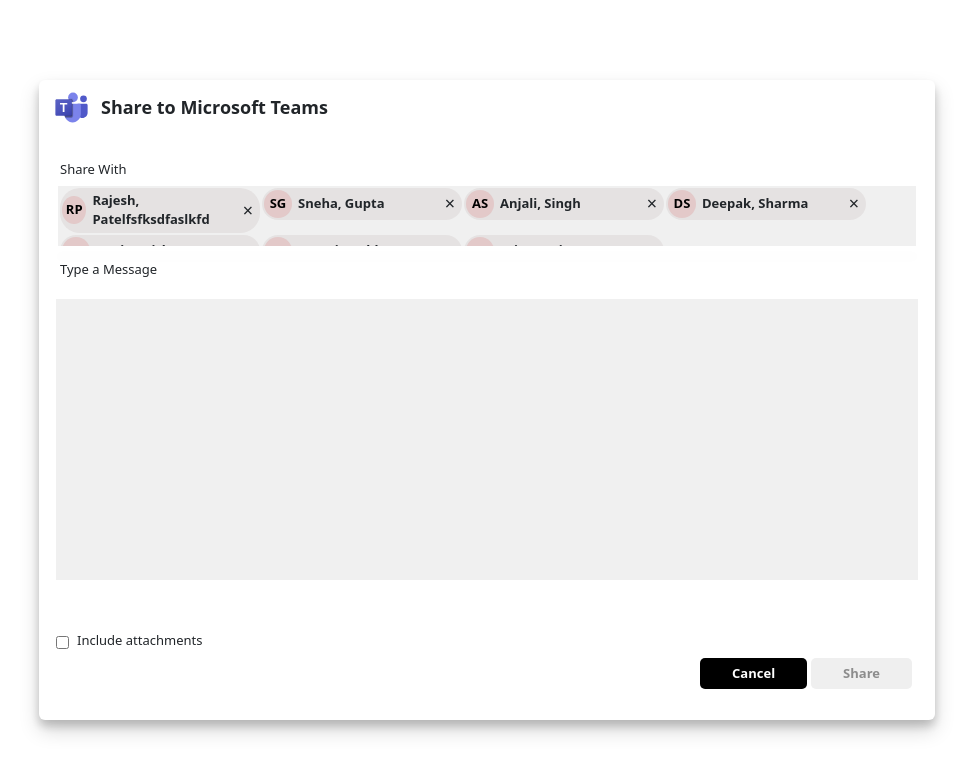
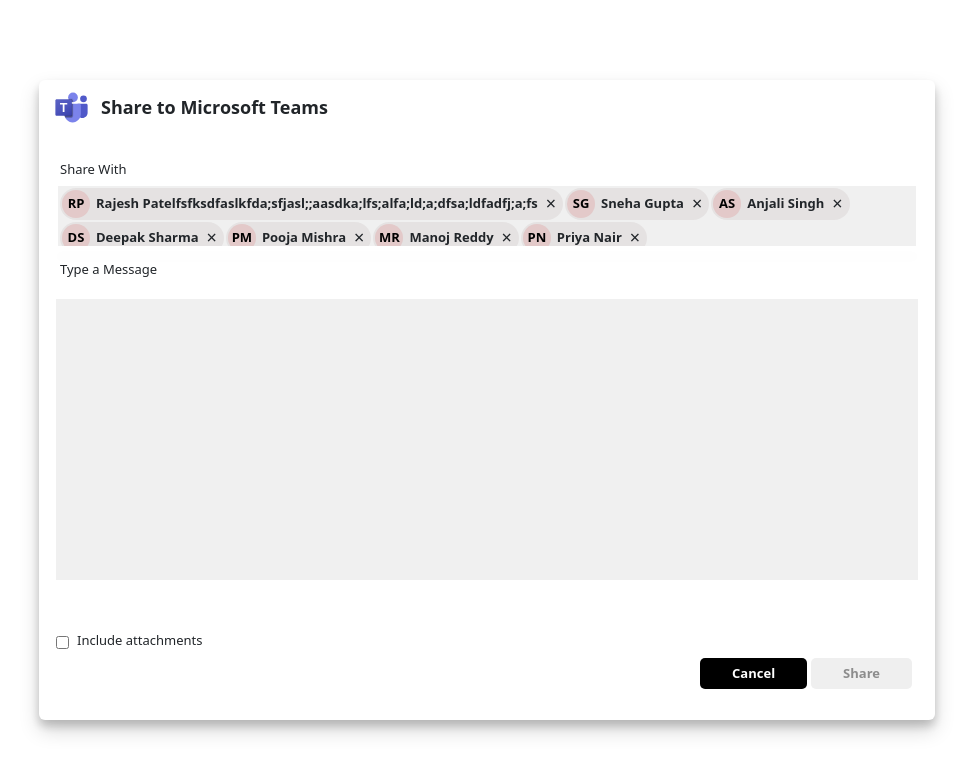
Before and after one commit to krahul2024/Teams, an Angular app in the folder Basic/: page /modal in a window 1280 px wide. Shown: the top 774 px of the page, without its empty margins (153-1126 px from the left). Built offline with nearby package versions, Linux system fonts and the light colour scheme.

Commit message:
Fixed the dynamic width issue

```diff
--- a/Basic/src/app/components/modal-form/modal-form.component.css
+++ b/Basic/src/app/components/modal-form/modal-form.component.css
@@ -114,17 +114,13 @@
     /* position: relative; */
     padding: 2px;
     background-color: rgb(240, 240, 240);
-    display: grid;
-    grid-template-columns: repeat(auto-fit, 200px);
-    grid-gap: 2px;
+    display: flex;
+    flex-wrap: wrap;
+    gap: 2px;
     overflow-y: hidden;
 }
 
 .share-with-div-focus{
-    background-color: rgb(240, 240, 240);
-    display: grid;
-    grid-template-columns: repeat(auto-fit, minmax(145px));
-    flex-direction: column;
     height: 60px;
     overflow-y: scroll;
 }
--- a/Basic/src/app/components/modal-form/modal-form.component.html
+++ b/Basic/src/app/components/modal-form/modal-form.component.html
@@ -62,14 +62,14 @@
                 <div class="share-with-div" [ngClass]="{
                     'share-with-input-focus': isTextareaFocused,
                     'share-with-div-focus' : selectedUsers.length>0
-                    }">
+                    }" >
                     <!-- <div class="selected-users-list-div"> -->
                         <div  *ngFor="let user of selectedUsers; let i = index;">
                             <div class="selected-user-div">
                                 <div class="selected-user-profile">
                                     <!-- <img src="{{user.}}" class="profile-image"  /> -->
                                     <span class="selected-user-initials-image">{{getUserImageFromName(user)}}</span>
-                                    <span class="selected-user-name">{{truncateFilename(user.displayName || " ", ' ')}}</span>
+                                    <span class="selected-user-name">{{user.displayName}}</span>
                                 </div>
                                 <span class="remove-selected-user-icon" (click)="removeSelectedUser(user)">&times;</span>
                             </div>
--- a/Basic/src/app/components/modal-form/modal-form.component.ts
+++ b/Basic/src/app/components/modal-form/modal-form.component.ts
@@ -95,6 +95,14 @@
     })
   }
 
+  // ---------------- Calculate grid sizes for each item
+  getGridTemplate(){
+    const gridTemplateCols = this.selectedUsers.map(user => `${(user.displayName || '').length * 7}px`).join(' ');
+    console.log(gridTemplateCols)
+    return gridTemplateCols ;
+  }
+
+
   // ----------------Attachment operations
 
   toggleIncludeAttachments(): void {
```
